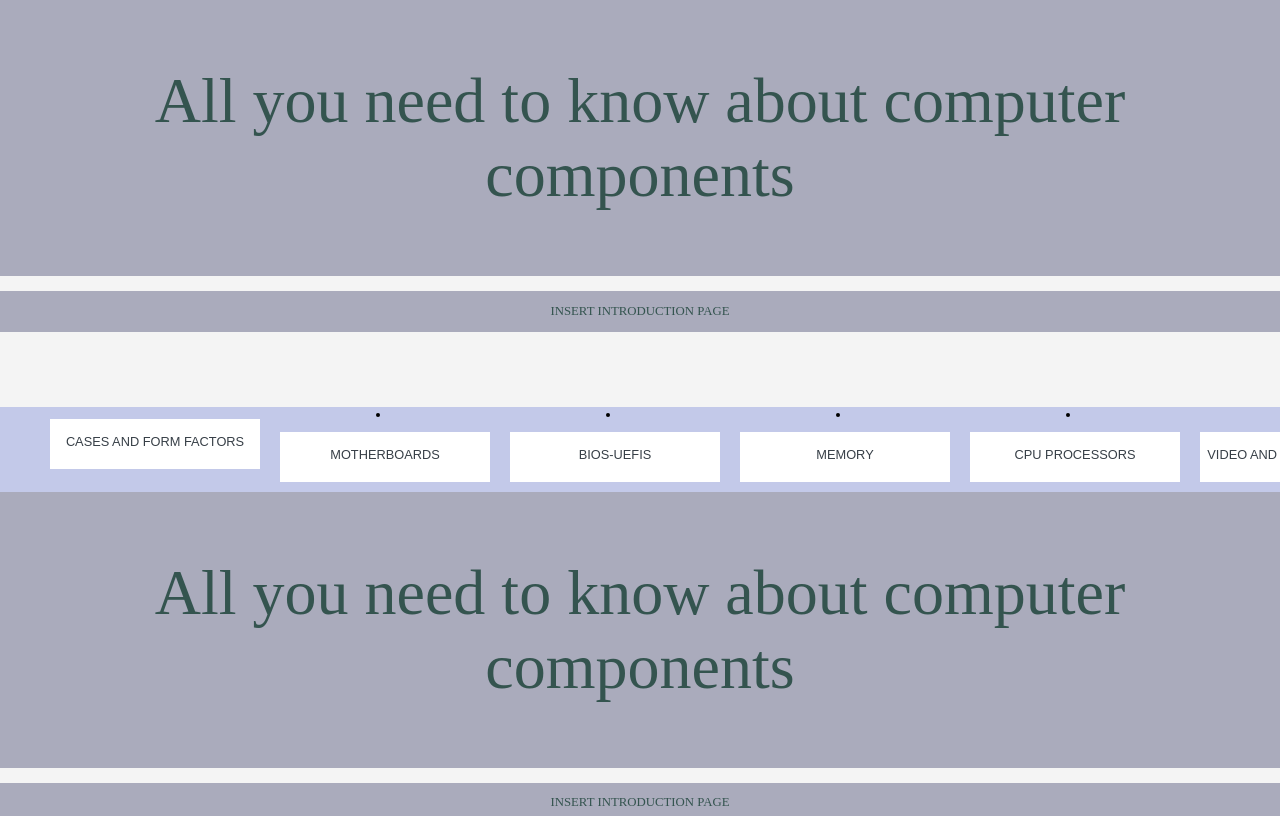
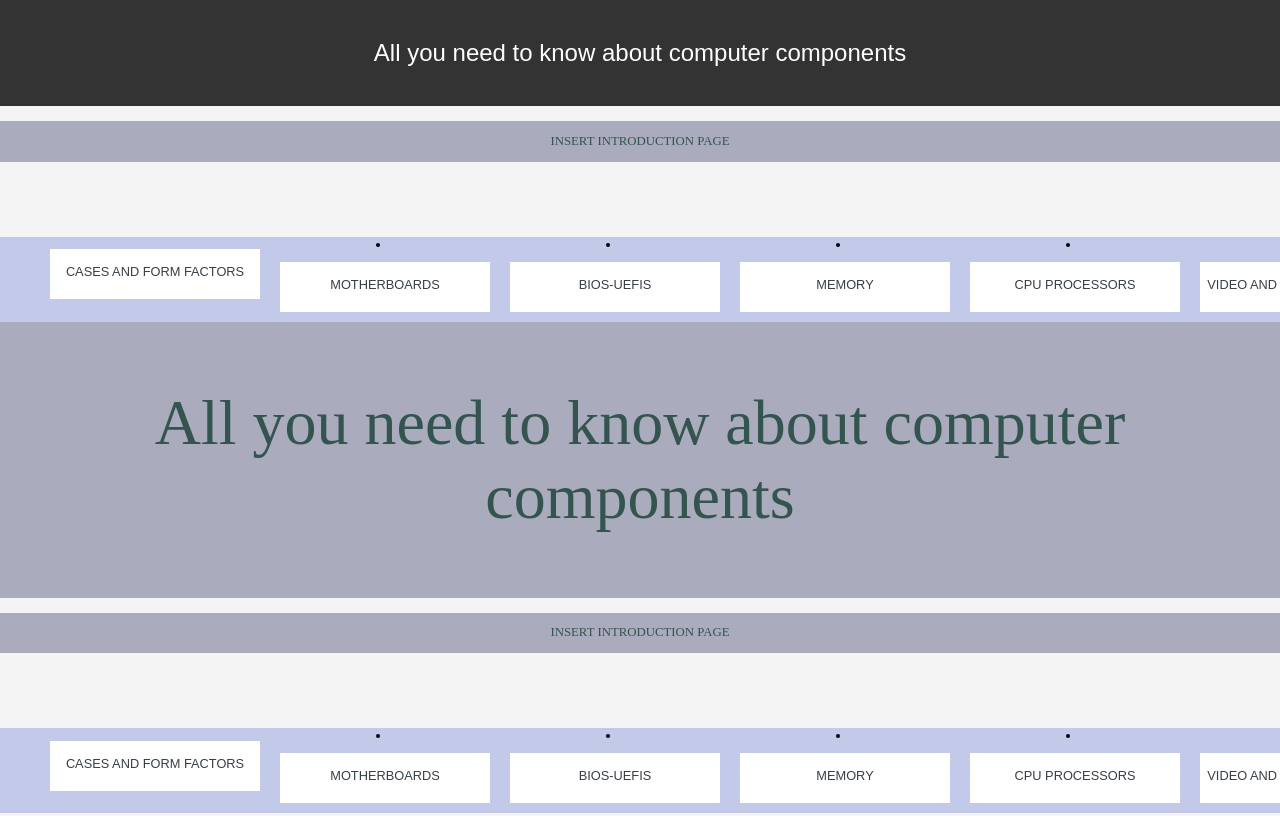
Before and after one commit to Eziphanie/Computer-Networks-2025-PT, a plain HTML site: page index.html in a window 1280 px wide. Shown: the top 816 px of the page. Drawn offline with Linux system fonts and the light colour scheme; a web font is replaced by a local one.

Commit message:
Update index.html

```diff
--- a/index.html
+++ b/index.html
@@ -14,13 +14,11 @@
 
 
 
-    <div class="table" id="bg">
-        <div class="row">
-            <div class="cell">
-                <p> All you need to know about computer components</p>
-            </div>
-        </div>
-    </div>
+    <header>
+ <p> All you need to know about computer components</p>
+    </header>
+
+
 
     <br>
 
```
